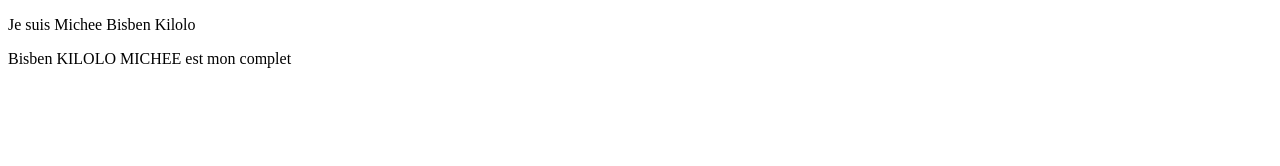
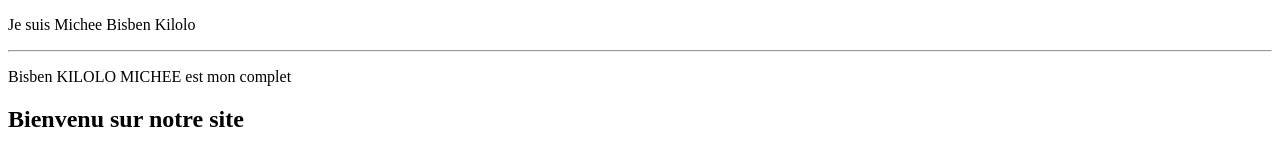
Before and after one commit to MicheeBis14/masterclass23, a plain HTML site: page index.html in a window 1280 px wide. Drawn offline with Linux system fonts and the light colour scheme.

Commit message:
ajout du titre

```diff
--- a/index.html
+++ b/index.html
@@ -7,7 +7,9 @@
 </head>
 <body>
     <p> Je suis Michee Bisben Kilolo</p>
+    <hr>
     <p> Bisben KILOLO MICHEE est mon complet </p>
+    <h2>Bienvenu sur notre site</h2>
 
 </body>
 </html>
```
